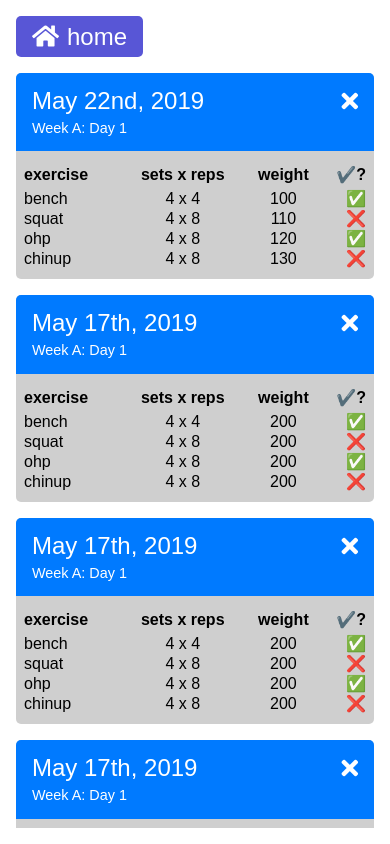
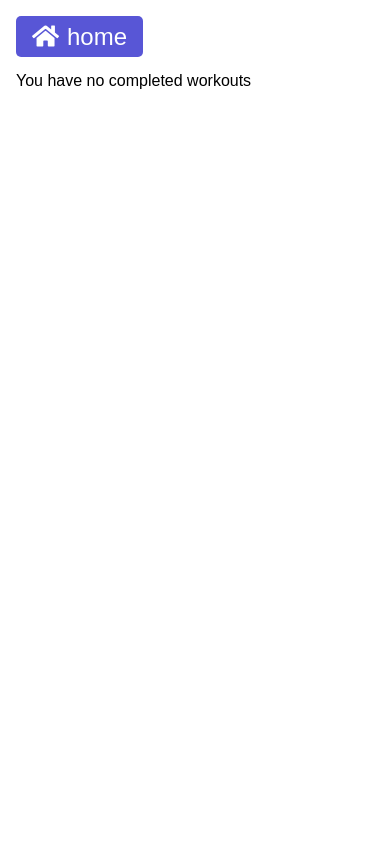
Before and after one commit to rcyork/workout, a React (Create React App) app: page /log in a window 390 px wide. Built offline with nearby package versions, Linux system fonts and the light colour scheme.

Commit message:
add minimal responsive styling

```diff
--- a/src/App.css
+++ b/src/App.css
@@ -3,7 +3,7 @@
 }
 
 .app {
-  max-width: 600px;
+  max-width: 500px;
   margin: auto;
   height: 100vh;
 
--- a/src/App.js
+++ b/src/App.js
@@ -13,234 +13,234 @@ import "./App.css";
 export const App = () => {
   const [weights, setWeights] = useState(INTIAL_WEIGHTS);
   const [log, setLog] = useState([
-    {
-      date: new Date(),
-      id: "wad1",
-      exercises: [
-        {
-          name: "bench",
-          sets: 4,
-          reps: 4,
-          amrap: false,
-          weight: 100,
-          completed: true
-        },
-        {
-          name: "squat",
-          sets: 4,
-          reps: 8,
-          amrap: false,
-          weight: 110,
-          completed: false
-        },
-        {
-          name: "ohp",
-          sets: 4,
-          reps: 8,
-          amrap: false,
-          weight: 120,
-          completed: true
-        },
-        {
-          name: "chinup",
-          sets: 4,
-          reps: 8,
-          amrap: false,
-          weight: 130,
-          completed: false
-        }
-      ]
-    },
-    {
-      date: 1558131770591,
-      id: "wad1",
-      exercises: [
-        {
-          name: "bench",
-          sets: 4,
-          reps: 4,
-          amrap: false,
-          weight: 200,
-          completed: true
-        },
-        {
-          name: "squat",
-          sets: 4,
-          reps: 8,
-          amrap: false,
-          weight: 200,
-          completed: false
-        },
-        {
-          name: "ohp",
-          sets: 4,
-          reps: 8,
-          amrap: false,
-          weight: 200,
-          completed: true
-        },
-        {
-          name: "chinup",
-          sets: 4,
-          reps: 8,
-          amrap: false,
-          weight: 200,
-          completed: false
-        }
-      ]
-    },
-    {
-      date: 1558131760591,
-      id: "wad1",
-      exercises: [
-        {
-          name: "bench",
-          sets: 4,
-          reps: 4,
-          amrap: false,
-          weight: 200,
-          completed: true
-        },
-        {
-          name: "squat",
-          sets: 4,
-          reps: 8,
-          amrap: false,
-          weight: 200,
-          completed: false
-        },
-        {
-          name: "ohp",
-          sets: 4,
-          reps: 8,
-          amrap: false,
-          weight: 200,
-          completed: true
-        },
-        {
-          name: "chinup",
-          sets: 4,
-          reps: 8,
-          amrap: false,
-          weight: 200,
-          completed: false
-        }
-      ]
-    },
-    {
-      date: 1558131730591,
-      id: "wad1",
-      exercises: [
-        {
-          name: "bench",
-          sets: 4,
-          reps: 4,
-          amrap: false,
-          weight: 200,
-          completed: true
-        },
-        {
-          name: "squat",
-          sets: 4,
-          reps: 8,
-          amrap: false,
-          weight: 200,
-          completed: false
-        },
-        {
-          name: "ohp",
-          sets: 4,
-          reps: 8,
-          amrap: false,
-          weight: 200,
-          completed: true
-        },
-        {
-          name: "chinup",
-          sets: 4,
-          reps: 8,
-          amrap: false,
-          weight: 200,
-          completed: false
-        }
-      ]
-    },
-    {
-      date: 1558131720591,
-      id: "wad1",
-      exercises: [
-        {
-          name: "bench",
-          sets: 4,
-          reps: 4,
-          amrap: false,
-          weight: 200,
-          completed: true
-        },
-        {
-          name: "squat",
-          sets: 4,
-          reps: 8,
-          amrap: false,
-          weight: 200,
-          completed: false
-        },
-        {
-          name: "ohp",
-          sets: 4,
-          reps: 8,
-          amrap: false,
-          weight: 200,
-          completed: true
-        },
-        {
-          name: "chinup",
-          sets: 4,
-          reps: 8,
-          amrap: false,
-          weight: 200,
-          completed: false
-        }
-      ]
-    },
-    {
-      date: 1558131744591,
-      id: "wad1",
-      exercises: [
-        {
-          name: "bench",
-          sets: 4,
-          reps: 4,
-          amrap: false,
-          weight: 200,
-          completed: true
-        },
-        {
-          name: "squat",
-          sets: 4,
-          reps: 8,
-          amrap: false,
-          weight: 200,
-          completed: false
-        },
-        {
-          name: "ohp",
-          sets: 4,
-          reps: 8,
-          amrap: false,
-          weight: 200,
-          completed: true
-        },
-        {
-          name: "chinup",
-          sets: 4,
-          reps: 8,
-          amrap: false,
-          weight: 200,
-          completed: false
-        }
-      ]
-    }
+    // {
+    //   date: new Date(),
+    //   id: "wad1",
+    //   exercises: [
+    //     {
+    //       name: "bench",
+    //       sets: 4,
+    //       reps: 4,
+    //       amrap: false,
+    //       weight: 100,
+    //       completed: true
+    //     },
+    //     {
+    //       name: "squat",
+    //       sets: 4,
+    //       reps: 8,
+    //       amrap: false,
+    //       weight: 110,
+    //       completed: false
+    //     },
+    //     {
+    //       name: "ohp",
+    //       sets: 4,
+    //       reps: 8,
+    //       amrap: false,
+    //       weight: 120,
+    //       completed: true
+    //     },
+    //     {
+    //       name: "chinup",
+    //       sets: 4,
+    //       reps: 8,
+    //       amrap: false,
+    //       weight: 130,
+    //       completed: false
+    //     }
+    //   ]
+    // },
+    // {
+    //   date: 1558131770591,
+    //   id: "wad1",
+    //   exercises: [
+    //     {
+    //       name: "bench",
+    //       sets: 4,
+    //       reps: 4,
+    //       amrap: false,
+    //       weight: 200,
+    //       completed: true
+    //     },
+    //     {
+    //       name: "squat",
+    //       sets: 4,
+    //       reps: 8,
+    //       amrap: false,
+    //       weight: 200,
+    //       completed: false
+    //     },
+    //     {
+    //       name: "ohp",
+    //       sets: 4,
+    //       reps: 8,
+    //       amrap: false,
+    //       weight: 200,
+    //       completed: true
+    //     },
+    //     {
+    //       name: "chinup",
+    //       sets: 4,
+    //       reps: 8,
+    //       amrap: false,
+    //       weight: 200,
+    //       completed: false
+    //     }
+    //   ]
+    // },
+    // {
+    //   date: 1558131760591,
+    //   id: "wad1",
+    //   exercises: [
+    //     {
+    //       name: "bench",
+    //       sets: 4,
+    //       reps: 4,
+    //       amrap: false,
+    //       weight: 200,
+    //       completed: true
+    //     },
+    //     {
+    //       name: "squat",
+    //       sets: 4,
+    //       reps: 8,
+    //       amrap: false,
+    //       weight: 200,
+    //       completed: false
+    //     },
+    //     {
+    //       name: "ohp",
+    //       sets: 4,
+    //       reps: 8,
+    //       amrap: false,
+    //       weight: 200,
+    //       completed: true
+    //     },
+    //     {
+    //       name: "chinup",
+    //       sets: 4,
+    //       reps: 8,
+    //       amrap: false,
+    //       weight: 200,
+    //       completed: false
+    //     }
+    //   ]
+    // },
+    // {
+    //   date: 1558131730591,
+    //   id: "wad1",
+    //   exercises: [
+    //     {
+    //       name: "bench",
+    //       sets: 4,
+    //       reps: 4,
+    //       amrap: false,
+    //       weight: 200,
+    //       completed: true
+    //     },
+    //     {
+    //       name: "squat",
+    //       sets: 4,
+    //       reps: 8,
+    //       amrap: false,
+    //       weight: 200,
+    //       completed: false
+    //     },
+    //     {
+    //       name: "ohp",
+    //       sets: 4,
+    //       reps: 8,
+    //       amrap: false,
+    //       weight: 200,
+    //       completed: true
+    //     },
+    //     {
+    //       name: "chinup",
+    //       sets: 4,
+    //       reps: 8,
+    //       amrap: false,
+    //       weight: 200,
+    //       completed: false
+    //     }
+    //   ]
+    // },
+    // {
+    //   date: 1558131720591,
+    //   id: "wad1",
+    //   exercises: [
+    //     {
+    //       name: "bench",
+    //       sets: 4,
+    //       reps: 4,
+    //       amrap: false,
+    //       weight: 200,
+    //       completed: true
+    //     },
+    //     {
+    //       name: "squat",
+    //       sets: 4,
+    //       reps: 8,
+    //       amrap: false,
+    //       weight: 200,
+    //       completed: false
+    //     },
+    //     {
+    //       name: "ohp",
+    //       sets: 4,
+    //       reps: 8,
+    //       amrap: false,
+    //       weight: 200,
+    //       completed: true
+    //     },
+    //     {
+    //       name: "chinup",
+    //       sets: 4,
+    //       reps: 8,
+    //       amrap: false,
+    //       weight: 200,
+    //       completed: false
+    //     }
+    //   ]
+    // },
+    // {
+    //   date: 1558131744591,
+    //   id: "wad1",
+    //   exercises: [
+    //     {
+    //       name: "bench",
+    //       sets: 4,
+    //       reps: 4,
+    //       amrap: false,
+    //       weight: 200,
+    //       completed: true
+    //     },
+    //     {
+    //       name: "squat",
+    //       sets: 4,
+    //       reps: 8,
+    //       amrap: false,
+    //       weight: 200,
+    //       completed: false
+    //     },
+    //     {
+    //       name: "ohp",
+    //       sets: 4,
+    //       reps: 8,
+    //       amrap: false,
+    //       weight: 200,
+    //       completed: true
+    //     },
+    //     {
+    //       name: "chinup",
+    //       sets: 4,
+    //       reps: 8,
+    //       amrap: false,
+    //       weight: 200,
+    //       completed: false
+    //     }
+    //   ]
+    // }
   ]);
   const [workout, setWorkout] = useState(
     WORKOUTS.find(workout => workout.id === "wad3")
--- a/src/components/Log/Log.js
+++ b/src/components/Log/Log.js
@@ -22,6 +22,9 @@ export const Log = ({ log, setLog }) => {
         home
       </Link>
       <div className="scrollingLog">
+        {!log || log.length === 0 ? (
+          <p>You have no completed workouts</p>
+        ) : null}
         {log.map(logEntry => (
           <div className="logCard" key={logEntry.date}>
             <div className="logCard__banner">
@@ -46,7 +49,7 @@ export const Log = ({ log, setLog }) => {
                 <tbody>
                   <tr className="columnLabels">
                     <th align="left">exercise</th>
-                    <th align="center">sets x reps</th>
+                    <th align="center">SetsxReps</th>
                     <th align="center">weight</th>
                     <th align="right">
                       <span role="img" aria-label="checkmark">
@@ -60,7 +63,9 @@ export const Log = ({ log, setLog }) => {
                       <tr key={exercise.name}>
                         <th align="left">{exercise.name}</th>
                         <td align="center">
-                          {exercise.sets} x {exercise.reps}
+                          {`${exercise.sets}x${exercise.reps} ${
+                            exercise.amrap ? "+ 1xAMRAP" : ""
+                          }`}
                         </td>
                         <td align="center">{exercise.weight}</td>
                         <td align="right">
--- a/src/components/Main/About/About.js
+++ b/src/components/Main/About/About.js
@@ -18,10 +18,6 @@ export const About = () => {
         <li className="about__bullet">
           Test your strength with 'as many reps as possible' aka AMRAP sets
         </li>
-        <li className="about__bullet">
-          If you test very well we will increase your weights to stay in line
-          with your strength gains so you always keep improving
-        </li>
       </ul>
     </div>
   );
--- a/src/components/Main/Main.css
+++ b/src/components/Main/Main.css
@@ -3,7 +3,7 @@
 }
 
 .startWorkout {
-  background: var(--blue__light);
+  background: var(--blue-light);
 }
 
 .main__navLinks {
--- a/src/components/Main/NextWorkout/NextWorkout.js
+++ b/src/components/Main/NextWorkout/NextWorkout.js
@@ -17,15 +17,15 @@ export const NextWorkout = ({ workout }) => {
         <table className="nextWorkout__table">
           <tbody>
             <tr className="columnLables">
-              <th align="left">exercise</th>
-              <th align="center">sets x reps</th>
-              <th align="right">weight</th>
+              <th align="left">Exercise</th>
+              <th align="center">SetsxReps</th>
+              <th align="right">Weight</th>
             </tr>
             {workout.exercises.map(exercise => {
               return (
                 <tr key={exercise.name}>
                   <th align="left">{exercise.name}</th>
-                  <td align="center">{`${exercise.sets} x ${exercise.reps} ${
+                  <td align="center">{`${exercise.sets}x${exercise.reps} ${
                     exercise.amrap ? "+ 1xAMRAP" : ""
                   }`}</td>
                   <td align="right">
--- a/src/components/Workout/Workout.js
+++ b/src/components/Workout/Workout.js
@@ -63,12 +63,13 @@ export const Workout = ({ workout, setLog, setWeights, setWorkout }) => {
         <h2 className="workoutCard__title">
           {WORKOUT_NAMES.find(name => name.id === workout.id).fullName}
         </h2>
+        <div className="workout__tableWrap">
           <table>
             <tbody>
               <tr className="workoutCard__columnLabels">
                 <th align="left">Exercise</th>
-              <th align="center">Sets x Reps</th>
-              {workoutContainsAmrapExercise ? <th>AMRAP #</th> : null}
+                <th align="center">SetsxReps</th>
+                {workoutContainsAmrapExercise ? <th>AMRAP</th> : null}
                 <th align="center">Weight</th>
                 <th>
                   <span role="img" aria-label="completed?" align="right">
@@ -82,7 +83,9 @@ export const Workout = ({ workout, setLog, setWeights, setWorkout }) => {
                   <tr key={exercise.name}>
                     <th align="left">{exercise.name}</th>
                     <td align="center">
-                    {exercise.sets} x {exercise.reps}
+                      {`${exercise.sets}x${exercise.reps} ${
+                        exercise.amrap ? "+ 1xAMRAP" : ""
+                      }`}
                     </td>
                     {workoutContainsAmrapExercise ? (
                       <td align="center">
@@ -95,13 +98,6 @@ export const Workout = ({ workout, setLog, setWeights, setWorkout }) => {
                                   decrement(exercise.name, 1, "amrapNumber")
                                 }
                               >
-                              {/* <span
-                                role="img"
-                                aria-label="minus"
-                                className="minus"
-                              >
-                                ➖
-                              </span> */}
                                 -
                               </button>
                               <span className="userEnteredValue">
@@ -117,13 +113,6 @@ export const Workout = ({ workout, setLog, setWeights, setWorkout }) => {
                                   increment(exercise.name, 1, "amrapNumber")
                                 }
                               >
-                              {/* <span
-                                role="img"
-                                aria-label="plus"
-                                className="plus"
-                              >
-                                ➕
-                              </span> */}
                                 +
                               </button>
                             </div>
@@ -139,7 +128,9 @@ export const Workout = ({ workout, setLog, setWeights, setWorkout }) => {
                         <div>
                           <button
                             className="decrement"
-                          onClick={() => decrement(exercise.name, 5, "weight")}
+                            onClick={() =>
+                              decrement(exercise.name, 5, "weight")
+                            }
                           >
                             {/* <span role="img" aria-label="minus" className="minus">
                               ➖
@@ -155,7 +146,9 @@ export const Workout = ({ workout, setLog, setWeights, setWorkout }) => {
                           </span>
                           <button
                             className="increment"
-                          onClick={() => increment(exercise.name, 5, "weight")}
+                            onClick={() =>
+                              increment(exercise.name, 5, "weight")
+                            }
                           >
                             +
                             {/* <span role="img" aria-label="plus" className="plus">
@@ -186,6 +179,7 @@ export const Workout = ({ workout, setLog, setWeights, setWorkout }) => {
               })}
             </tbody>
           </table>
+        </div>
       </div>
       <div className="workout__buttonsWrap">
         <Link to="/" className="workout__cancel">
--- a/src/index.css
+++ b/src/index.css
@@ -4,9 +4,9 @@
 
 :root {
   --blue: #007aff;
-  --blue__light: #00baff;
+  --blue-light: #00baff;
   --purple: #5856d6;
-  --purple__dark: #3a388c;
+  --purple-dark: #3a388c;
   --green: #4cd964;
   --red: #ff3b30;
   --grey: #cfcfcf;
```
Also changed, not shown: src/components/Workout/Workout.css (+12 -1 lines). Lines whose indentation alone changed are shown as unchanged.
